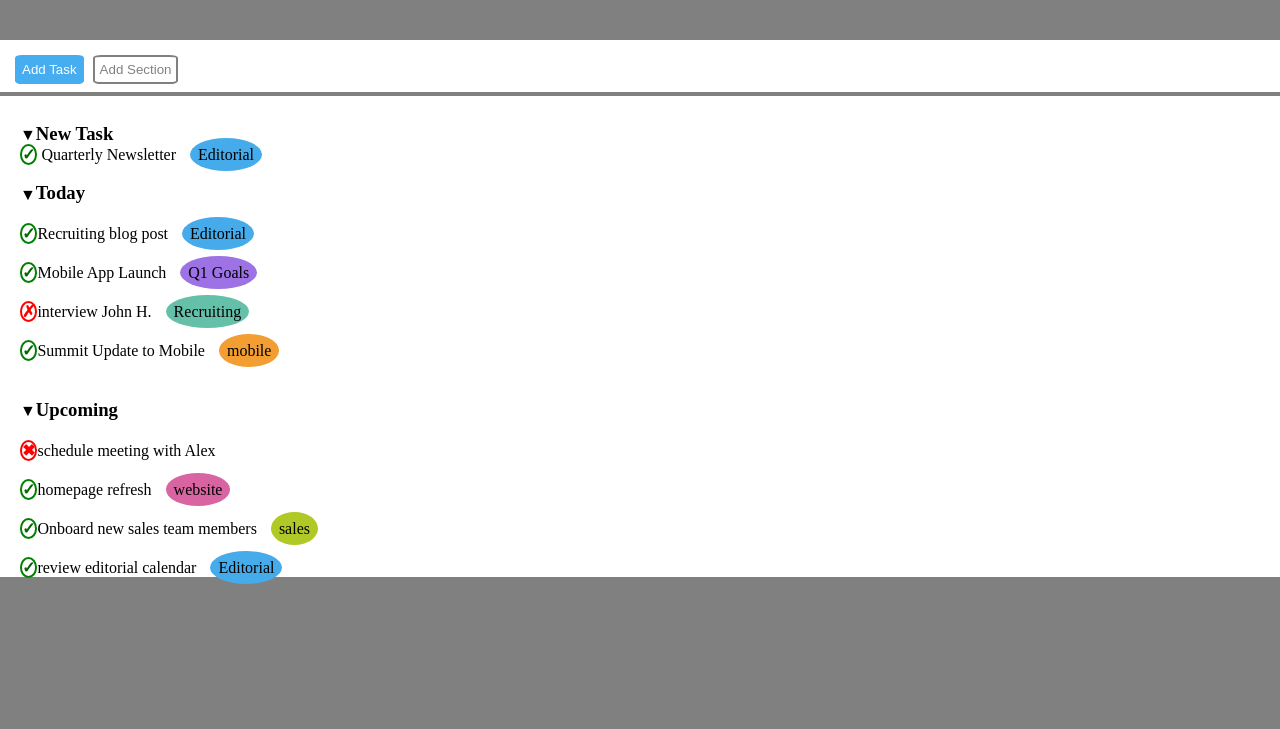
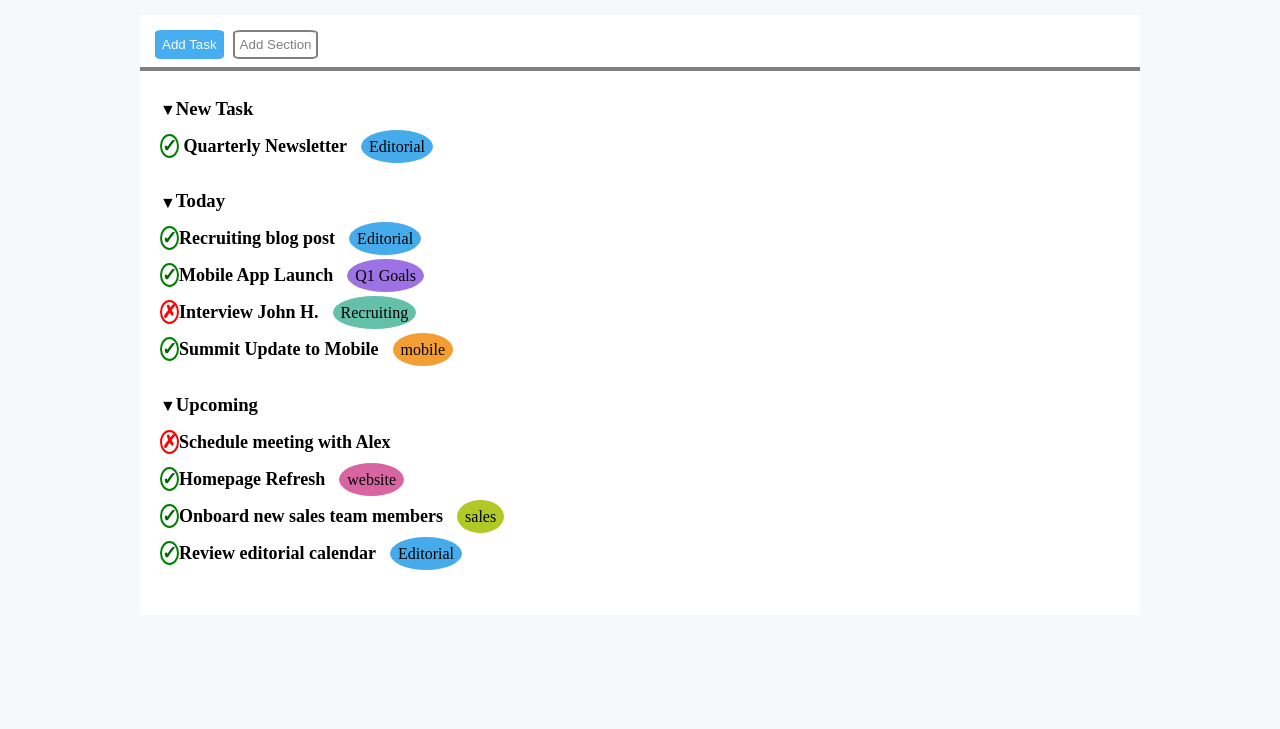
Before and after one commit to AlessandroIacovella95/html-css-toboolist, a plain HTML site: page index.html in a window 1280 px wide. Shown: the part 71-800 px from the top of the page. Drawn offline with Linux system fonts and the light colour scheme.

Commit message:
fix main and errors

```diff
--- a/css/style.css
+++ b/css/style.css
@@ -1,12 +1,13 @@
 
 body{
     margin: 0;
-    background-color: grey;
+    background-color: #F6F8F9;
 }
 
 .container{
     background-color: white;
     line-height: 18px;
+    margin-bottom: 25px;
 }
 
 .main-title{
@@ -20,8 +21,10 @@ body{
 }
 
 main{
-    background-color: white;
-    margin-top: 50px;
+    background-color:white;
+    min-height: 600px;
+    width: 1000px;
+    margin: auto;
 }
 
 .button{
@@ -58,7 +61,7 @@ hr{
 }
 
 .task-list{
-    margin-top: 20px;
+    margin-top: 15px;
 }
 
 .flag{
@@ -104,3 +107,8 @@ hr{
 .sales{
     background-color:#B0C926;
 }
+
+.test{
+    font-weight: bold;
+    font-size: large;
+}
--- a/index.html
+++ b/index.html
@@ -32,35 +32,37 @@
             <span>&#9660;</span><h3 class="min-title"> New Task</h3>
           </div>
 
-          <span><span class="flag">&#10003;</span> Quarterly Newsletter</span>
-          <span class="label editorial">Editorial</span>
+          <div class="task-list">
+            <span class="test"><span class="flag">&#10003;</span> Quarterly Newsletter</span>
+            <span class="label editorial">Editorial</span>
+          </div>
 
        </div>
 
 
        <div class="to-do">
 
-         <div>
+         <div class="task-list">
            <span>&#9660;</span><h3 class="min-title">Today</h3>
          </div>
 
          <div class="task-list">
-           <span><span class="flag">&#10003;</span>Recruiting blog post</span>
+           <span class="test"><span class="flag">&#10003;</span>Recruiting blog post</span>
            <span class="label editorial">Editorial</span>
          </div>
 
          <div class="task-list">
-           <span><span class="flag">&#10003;</span>Mobile App Launch</span>
+           <span class="test"><span class="flag">&#10003;</span>Mobile App Launch</span>
            <span class="label goals">Q1 Goals</span>
          </div>
 
          <div class="task-list">
-            <span><span class="cross">&#10007;</span>interview John H.</span>
+            <span class="test"><span class="cross">&#10007;</span>Interview John H.</span>
             <span class="label recruiting" >Recruiting</span>
          </div>
 
          <div class="task-list">
-            <span><span class="flag">&#10003;</span>Summit Update to Mobile</span>
+            <span class="test"><span class="flag">&#10003;</span>Summit Update to Mobile</span>
             <span class="label mobile">mobile</span>
          </div>
 
@@ -69,21 +71,21 @@
           </div>
 
           <div class="task-list">
-            <span><span class="cross">&#10006;</span>schedule meeting with Alex</span>
+            <span class="test"><span class="cross">&#10007;</span>Schedule meeting with Alex</span>
           </div>
 
           <div class="task-list">
-            <span><span class="flag">&#10003;</span>homepage refresh</span>
+            <span class="test"><span class="flag">&#10003;</span>Homepage Refresh</span>
             <span class="label website">website</span>
           </div>
 
           <div class="task-list">
-            <span><span class="flag">&#10003;</span>Onboard new sales team members</span>
+            <span class="test"><span class="flag">&#10003;</span>Onboard new sales team members</span>
             <span class="label sales">sales</span>
           </div>
 
           <div class="task-list">
-            <span><span class="flag">&#10003;</span>review editorial calendar</span>
+            <span class="test"><span class="flag">&#10003;</span>Review editorial calendar</span>
             <span class="label editorial">Editorial</span>
           </div>
         </div>
```
